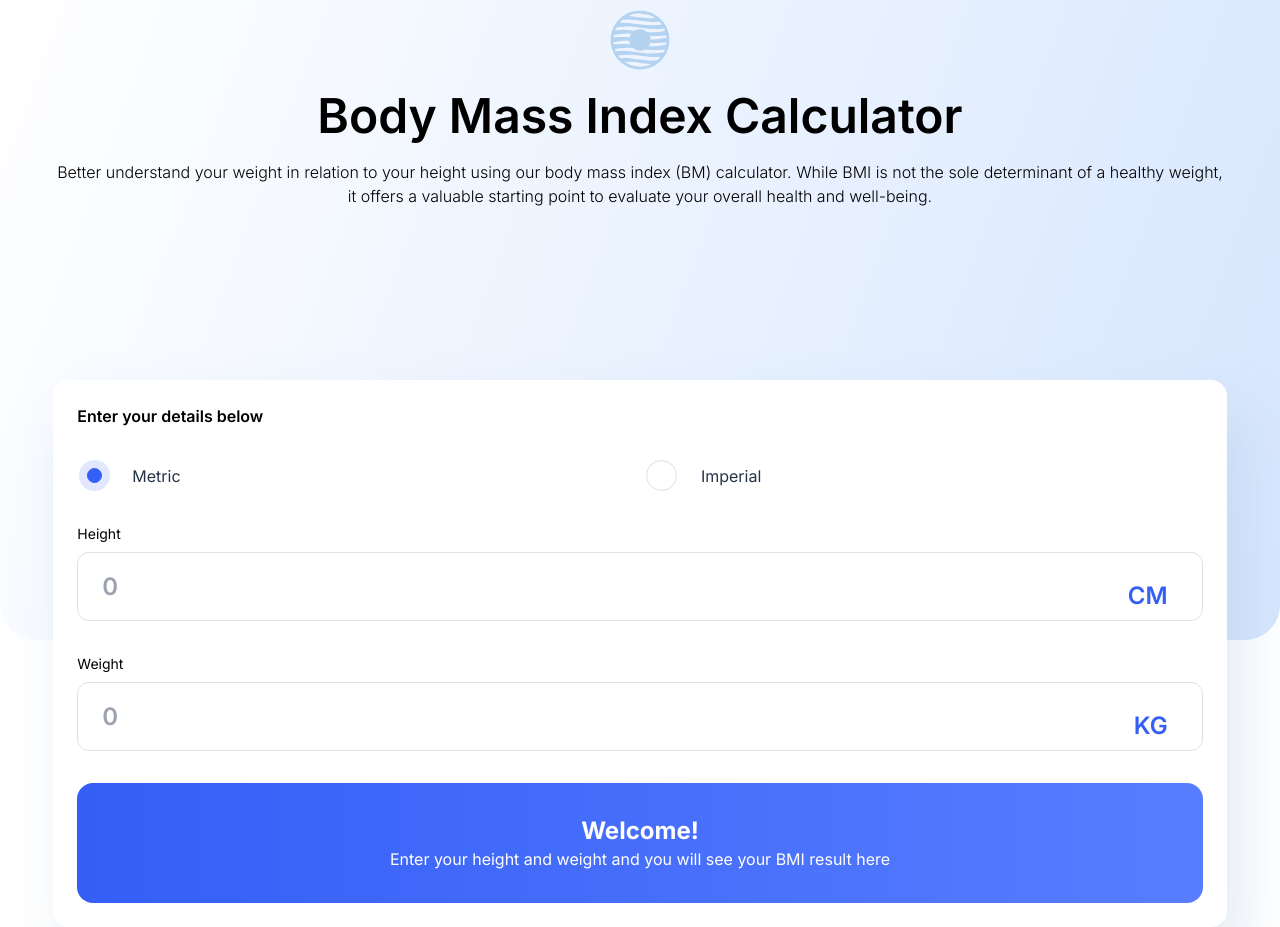
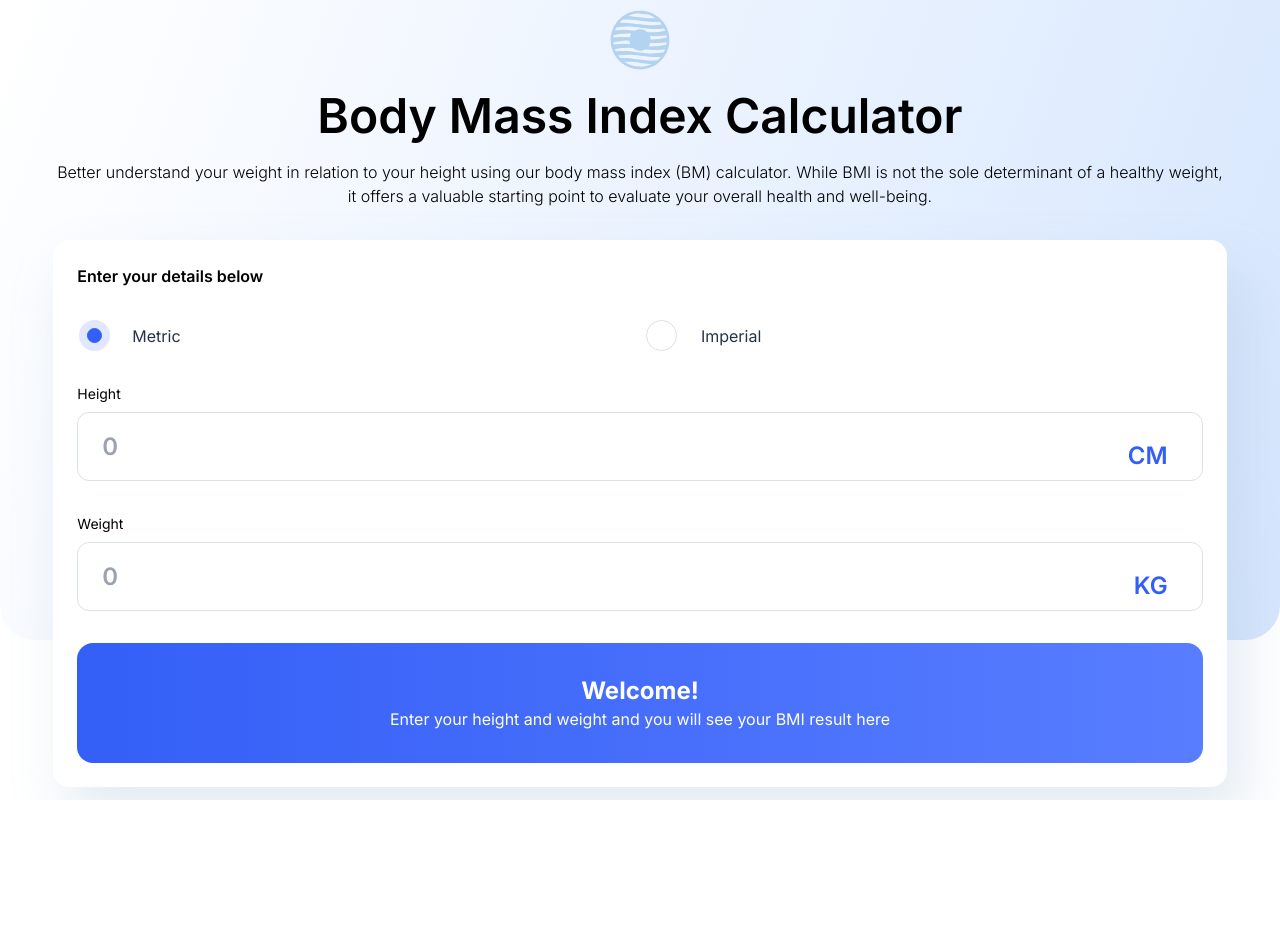
Before and after one commit to EvanFung/bmi-cal, a Next.js app: page / in a window 1280 px wide. After the commit the page ends 800 px from the top, so only its background shows below. Built offline with nearby package versions, Linux system fonts and the light colour scheme.

Commit message:
delete absolute layout for the intro-form section

```diff
--- a/app/globals.css
+++ b/app/globals.css
@@ -47,8 +47,8 @@
   display: flex;
   flex-direction: column;
   gap:32px;
-  position: absolute;
-  top:380px;
+  /*position: absolute;*/
+  /*top:380px;*/
 }
 
 .radio-container {
--- a/app/page.tsx
+++ b/app/page.tsx
@@ -15,7 +15,7 @@ export default function Home() {
                     </p>
                 </div>
             </div>
-            <div className='intro-form w-11/12 min-h-[455px] p-6'>
+            <div className='intro-form w-11/12 p-6 mt-8'>
                 <div className='form-title'>
                     <h1 className='font-semibold'>Enter your details below</h1>
                 </div>
```
